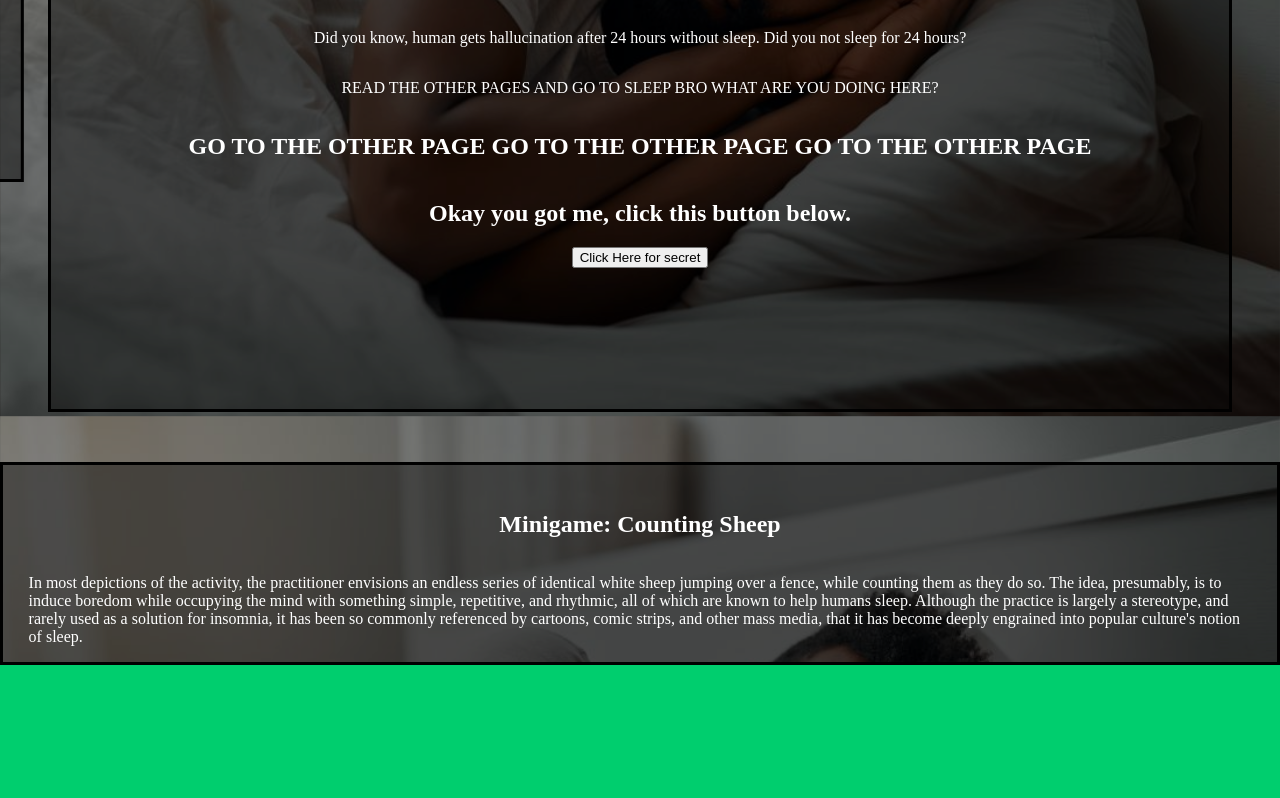
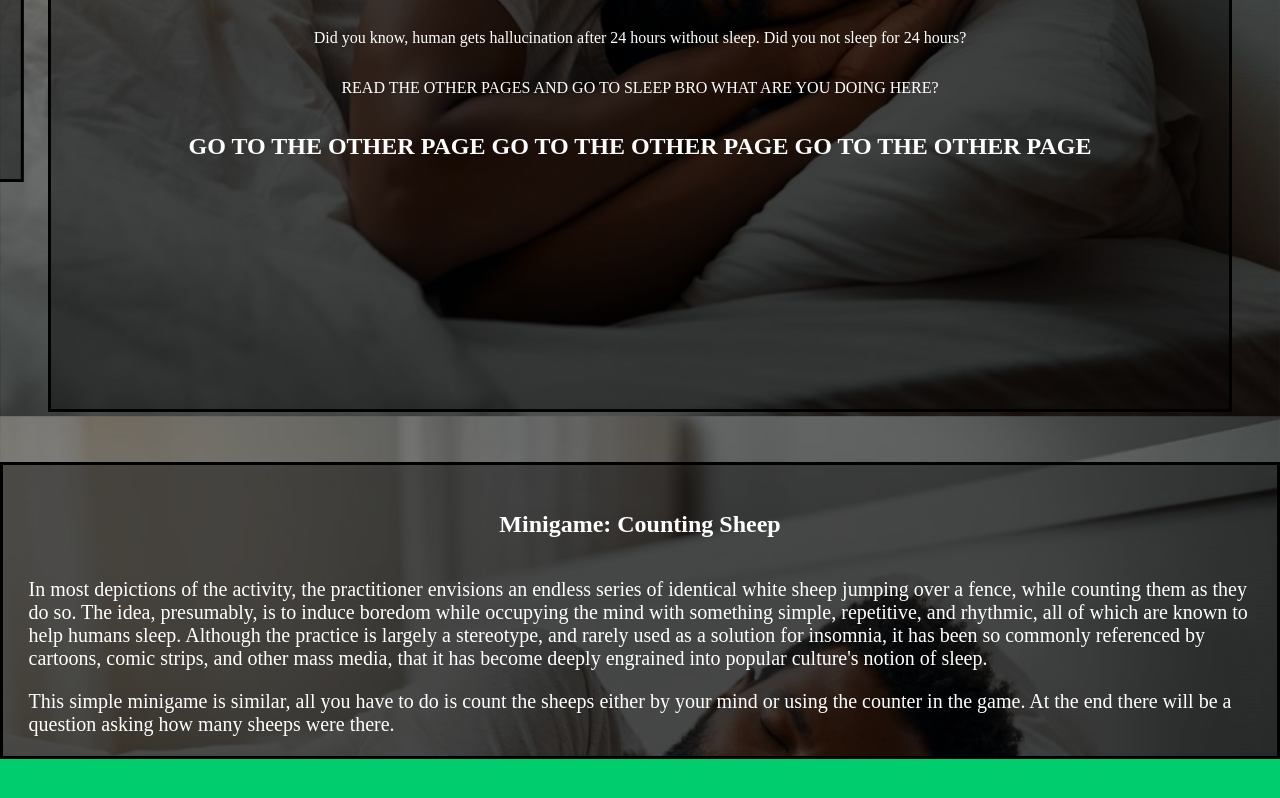
Before and after one commit to RyuLight/RyuLight.github.io, a plain HTML site: page index.html in a window 1280 px wide. Shown: the part 438-1236 px from the top of the page. Drawn offline with Linux system fonts and the light colour scheme.

Commit message:
gagagaga

```diff
--- a/index.html
+++ b/index.html
@@ -46,8 +46,7 @@
                     <p>Did you know, human gets hallucination after 24 hours without sleep. Did you not sleep for 24 hours?</p>
                     <p>READ THE OTHER PAGES AND GO TO SLEEP BRO WHAT ARE YOU DOING HERE?</p>
                     <h2>GO TO THE OTHER PAGE GO TO THE OTHER PAGE GO TO THE OTHER PAGE</h2>
-                    <h1>Okay you got me, click this button below.</h1>
-                    <a href="https://www.youtube.com/watch?v=xvFZjo5PgG0" target="_blank"><button id="funnybtn">Click Here for secret</button></a>
+                    <a href="https://www.youtube.com/watch?v=xvFZjo5PgG0" target="_blank"><button id="funnybtn">Okay you got me, click this button.</button></a>
                 </section>
                 <section class="page" id="page1">
                     <h1>What is sleeping</h1>
@@ -114,6 +113,7 @@
             <h1>Minigame: Counting Sheep</h1>
             <div>
                 <p>In most depictions of the activity, the practitioner envisions an endless series of identical white sheep jumping over a fence, while counting them as they do so. The idea, presumably, is to induce boredom while occupying the mind with something simple, repetitive, and rhythmic, all of which are known to help humans sleep. Although the practice is largely a stereotype, and rarely used as a solution for insomnia, it has been so commonly referenced by cartoons, comic strips, and other mass media, that it has become deeply engrained into popular culture's notion of sleep.</p>
+                <p>This simple minigame is similar, all you have to do is count the sheeps either by your mind or using the counter in the game. At the end there will be a question asking how many sheeps were there.</p>
             </div>
             <div class="game">
 
--- a/main.js
+++ b/main.js
@@ -40,6 +40,11 @@ document.addEventListener("DOMContentLoaded", function(){
     const closebtn = document.querySelector("#closeMenu");
     const menu = document.querySelector("#menu");
     const funnybtn = document.querySelector("#funnybtn");
+    funnybtn.style.display = "none";
+    setTimeout(function(){
+        funnybtn.style.display = "inline";
+    }, 20000);
+
 
     var isOpen = true;
 
--- a/style.css
+++ b/style.css
@@ -161,6 +161,10 @@ span#tips1:hover{
     padding: 2%;
 }
 
+#minigame p{
+    font-size: 1.25em;
+}
+
 div.game{
     background-color: rgb(0, 206, 110);
     border:solid;
```
